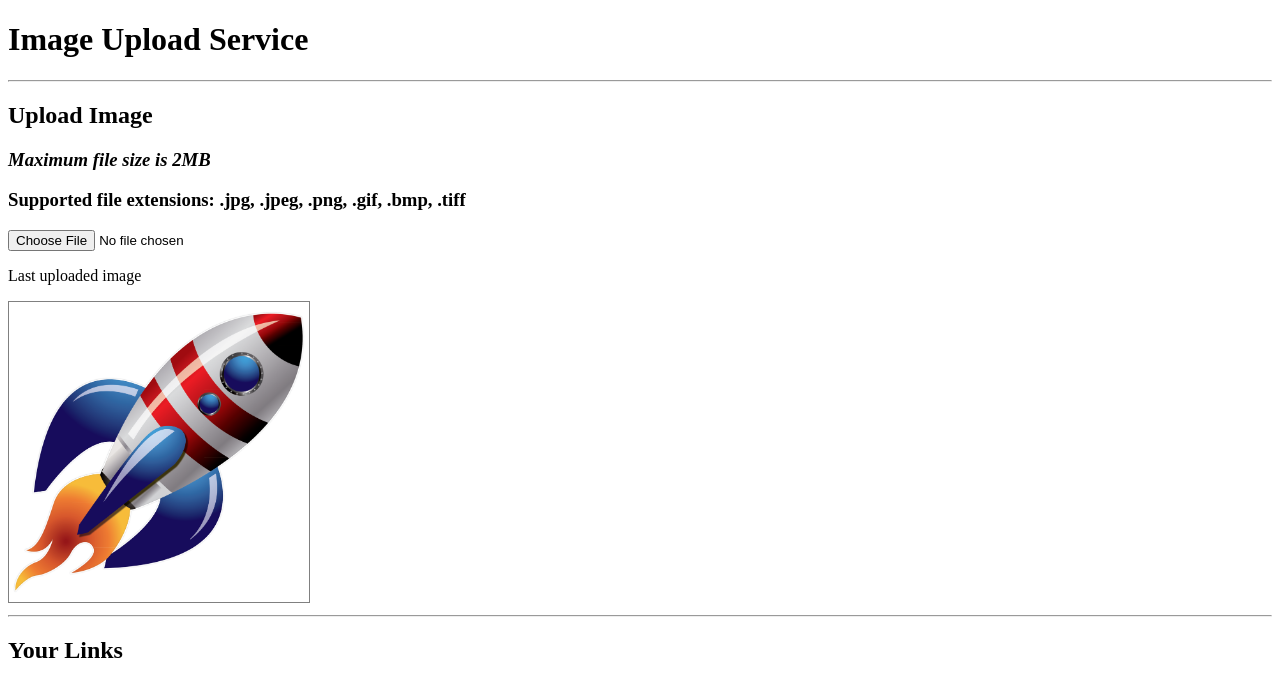
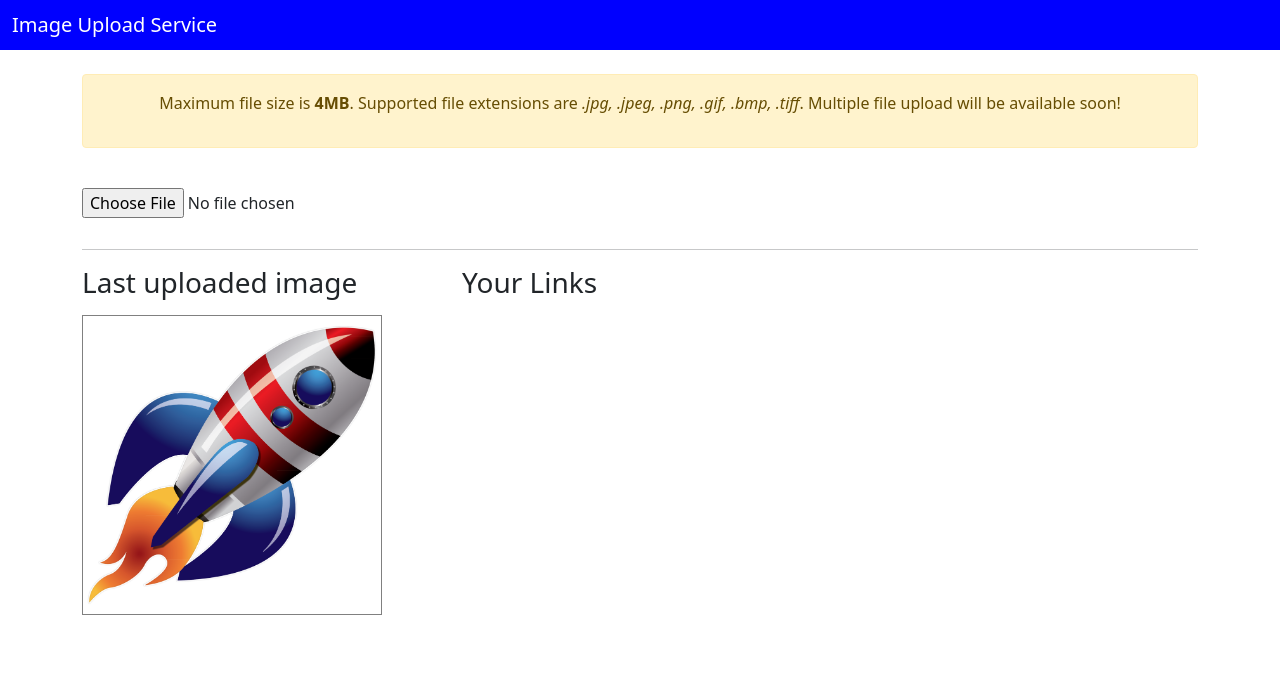
Before and after one commit to prabhm512/img-upload-service, a Flask app: page / in a window 1280 px wide. Shown: the top 697 px of the page. Run offline with Flask 2, Linux system fonts and the light colour scheme; some libraries are stand-ins or nearby versions.

Commit message:
styling improved

```diff
--- a/server.py
+++ b/server.py
@@ -1,5 +1,6 @@
 from flask import Flask, render_template, request, redirect, url_for
-import os, json, boto3
+import os, json, boto3, zipfile
+from io import BytesIO
 
 app = Flask(__name__)
 
@@ -10,29 +11,21 @@ def account():
     # Show the account-edit HTML page:
     return render_template('index.html')
 
-
-# # Listen for POST requests to yourdomain.com/submit_form/
-# @app.route("/submit-form/", methods = ["POST"])
-# def submit_form():
-#     # Collect the data posted from the HTML form in account.html:
-#     avatar_url = request.form["avatar-url"]
-
-#     # Provide some procedure for storing the new details
-#     update_account(avatar_url)
-
-#     # Redirect to the user's profile page, if appropriate
-#     return redirect(url_for('profile'))
-
-
 # Listen for GET requests to yourdomain.com/sign_s3/
 @app.route('/sign-s3/')
 def sign_s3():
     # Load necessary information into the application
-    S3_BUCKET = os.environ.get('S3_BUCKET')
+    # S3_BUCKET = os.environ.get('S3_BUCKET')
 
     # Load required data from the request
     file_name = request.args.get('file-name')
     file_type = request.args.get('file-type')
+
+    if file_type == "application/x-zip-compressed":
+        S3_BUCKET = os.environ.get('ZIP_BUCKET')
+    else:
+        S3_BUCKET = os.environ.get('S3_BUCKET')
+
 
     # Initialise the S3 client
     s3 = boto3.client('s3')
@@ -45,7 +38,7 @@ def sign_s3():
         Conditions = [
             {"acl": "public-read"},
             {'Content-Type': file_type},
-            ["content-length-range", 100, 2000000]
+            ["content-length-range", 100, 10000000]
         ],
         ExpiresIn = 31536000
     )
--- a/static/css/style.css
+++ b/static/css/style.css
@@ -10,3 +10,27 @@ a:visited {
 #error {
     color: red;
 }
+
+.navbar {
+    background-color: blue;
+}
+
+.navbar-brand.mb-0.h1 {
+    color: white;
+}
+
+.alert.alert-warning p {
+    text-align: center;
+}
+
+.alert.alert-danger {
+    display: none;
+}
+
+#status, #file-input {
+    margin-bottom: 15px;
+}
+
+#links {
+    margin-bottom: 70px;
+}
--- a/static/js/script.js
+++ b/static/js/script.js
@@ -19,6 +19,7 @@ function uploadFile(file, s3Data, url){
     xhr.onreadystatechange = () => {
         if(xhr.readyState === 4){
             if(xhr.status === 200 || xhr.status === 204){
+                if (file.type!=="application/x-zip-compressed") {
                     document.getElementById('preview').src = url;
                     document.getElementById('avatar-url').value = url;
                     // Push links into array
@@ -26,6 +27,7 @@ function uploadFile(file, s3Data, url){
                     // Update localStorage
                     localStorage.setItem('imgLinks', JSON.stringify(links));
                     document.getElementById('links').innerHTML += `<a href='${url}' target="blank">${url}</a><br>`;
+                }
             }
             else{
                 alert('Could not upload file.');
@@ -89,20 +91,26 @@ function startUpload(mockFile = 0) {
     }
 
     // Do not get signed request if file does not meet following criteria.
-    if (file.size > 2000000) {
-        error += "File size must be under 2MB!";
+    if (file.size > 4000000) {
+        error += "File size must be under 4MB!";
     }
     // Only allow image files
     else if (file.type==="image/jpg" || file.type==="image/jpeg" || file.type==="image/png" || file.type==="image/gif" || file.type==="image/bmp" || file.type==="image/tiff") {
+        $("#error").css("display", "none");
         getSignedRequest(file);
     }
+    else if (file.type==="application/x-zip-compressed") {
+        error += "This file type will be supported soon. It will allow multiple images to be uploaded at once.";
+    }
     else {
-        error += "Only image files can be uploaded!";
+        error += "This file type is not supported!";
     }
     if (error !== "" && mockFile===0) {
         document.getElementById("error").innerHTML = error
+        $("#error").css("display", "block");
     }
 }
+
 // Links should persist
 function init() {
     let storedLinks;
@@ -123,15 +131,14 @@ function init() {
 /*
     Bind listeners when the page loads.
 */
-// (() => {
-//     document.getElementById("file-input").addEventListener("change", function() {
-//         startUpload();
-//     })
-// })();
 
 $(document).ready(() => {
     init();
     $('#file-input').on("change", () => {
         startUpload();
     });
+
+    // $('#zip-file-input').on("change", () => {
+    //     startUpload();
+    // })
 })
--- a/templates/index.html
+++ b/templates/index.html
@@ -5,27 +5,59 @@
         <meta charset="UTF-8">
         <meta http-equiv="X-UA-Compatible" content="IE=edge">
         <meta name="viewport" content="width=device-width, initial-scale=1.0">
+        <!-- CSS only -->
+        <link href="https://cdn.jsdelivr.net/npm/bootstrap@5.0.0-beta3/dist/css/bootstrap.min.css" rel="stylesheet" integrity="sha384-eOJMYsd53ii+scO/bJGFsiCZc+5NDVN2yr8+0RDqr0Ql0h+rP48ckxlpbzKgwra6" crossorigin="anonymous">
         <link rel="stylesheet" type="text/css" href="static/css/style.css" />
         <title>Image Upload Service</title>
     </head>
     <body>
-        <h1>Image Upload Service</h1>
-        <hr>
-        <h2>Upload Image</h2>
-        <h3><i>Maximum file size is 2MB</i></h3>
-        <h3>Supported file extensions: .jpg, .jpeg, .png, .gif, .bmp, .tiff</h3>
-        <input type="file" id="file-input">
-        <div id="error"></div>
-        <p id="status">Last uploaded image</p>
-        <img id="preview" src="/static/media/rocket.png">
-
-        <form method="POST" action="/submit-form/">
-            <input type="hidden" id="avatar-url" name="avatar-url" value="/static/media/rocket.png">
-            <hr>
-        </form>
-        <!-- Generated links -->
-        <h2>Your Links</h2>
-        <div id="links"></div>
+        <nav class="navbar">
+            <div class="container-fluid">
+                <span class="navbar-brand mb-0 h1">Image Upload Service</span>
+            </div>
+        </nav>
+        <br>
+        <div class="container">
+            <!-- <div class="row">
+                <div class="col-sm-3"></div>
+                <div class="col-sm-6">
+                    <h2>Upload Image</h2>
+                </div>
+                <div class="col-sm-3"></div>
+            </div> -->
+            <div class="row">
+                <div class="col-sm-12">
+                    <div class="alert alert-warning" role="alert">
+                        <p>Maximum file size is <b>4MB</b>. Supported file extensions are <i>.jpg, .jpeg, .png, .gif, .bmp, .tiff</i>. Multiple file upload will be available soon!</p>
+                    </div>
+                </div>
+            </div>
+            <div class="row">
+                <div class="col-sm-12">
+                    <br>
+                    <input type="file" id="file-input">
+                    <div class="alert alert-danger" role="alert" id="error"></div>
+                    <br>
+                    <hr>
+                </div>
+            </div>
+            <div class="row">
+                <div class="col-sm-4">
+                    <h3 id="status">Last uploaded image</h3>
+                    <img id="preview" src="/static/media/rocket.png">
+                </div>
+                <br>
+                <br>
+                <div class="col-sm-6">
+                    <!-- Generated links -->
+                    <h3>Your Links</h3>
+                    <div id="links"></div>
+                    <form>
+                        <input type="hidden" id="avatar-url" name="avatar-url" value="/static/media/rocket.png">
+                    </form>
+                </div>
+            </div>
+        </div>
         <!-- jQuery CDN -->
         <script src="https://code.jquery.com/jquery-3.6.0.min.js" integrity="sha256-/xUj+3OJU5yExlq6GSYGSHk7tPXikynS7ogEvDej/m4=" crossorigin="anonymous"></script>
         <!-- Bootstrap JavaScript Bundle with Popper -->
```
Lines whose indentation alone changed are shown as unchanged.
